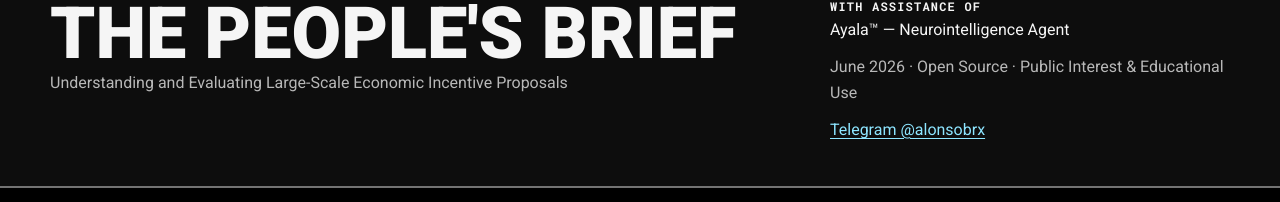
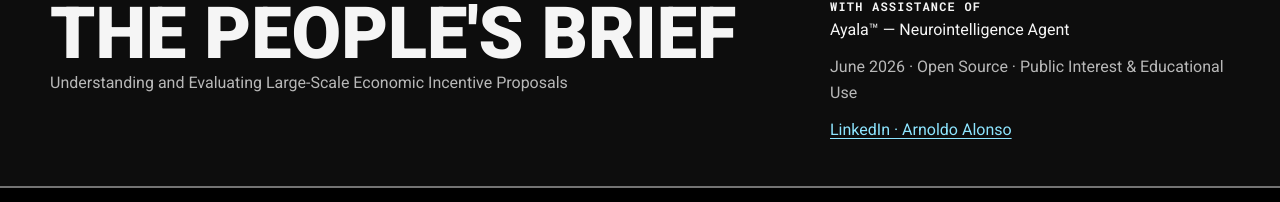
Before and after one commit to alonsobrx/founder-architect, a website: page reports/saronic-port-alpha.html in a window 1280 px wide. Shown: the part 183-385 px from the top of the page. Drawn offline with Linux system fonts and the light colour scheme.

Commit message:
Use LinkedIn as the report's sole professional contact

```diff
--- a/reports/saronic-port-alpha.html
+++ b/reports/saronic-port-alpha.html
@@ -53,7 +53,7 @@
           <span data-i18n="dateline">June 2026 · Open Source · Public Interest &amp; Educational Use</span>
         </div>
         <div class="header-contact">
-          <a href="https://t.me/alonsobrx" class="contact-link" target="_blank" rel="noopener">Telegram @alonsobrx</a>
+          <a href="https://www.linkedin.com/in/alonsobrx" class="contact-link" target="_blank" rel="noopener">LinkedIn · Arnoldo Alonso</a>
         </div>
       </div>
     </div>
@@ -535,7 +535,7 @@
           <div class="footer-org-name" data-i18n="footer_org">Founder, Brasidas Strategies</div>
         </div>
         <div class="footer-contact-block">
-          <div><a href="https://t.me/alonsobrx" class="footer-link" target="_blank" rel="noopener">Telegram @alonsobrx</a></div>
+          <div><a href="https://www.linkedin.com/in/alonsobrx" class="footer-link" target="_blank" rel="noopener">LinkedIn · Arnoldo Alonso</a></div>
         </div>
         <div class="footer-ayala-block">
           <div class="footer-ayala-label" data-i18n="footer_ayala_label">Prepared with assistance of</div>
```
